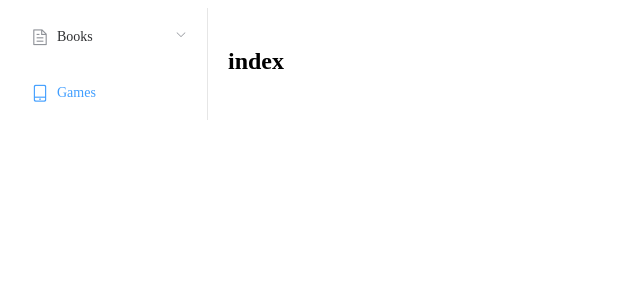
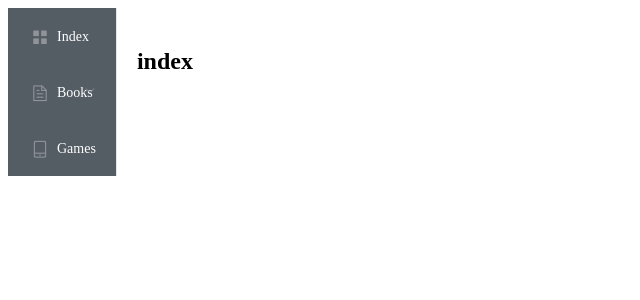
Before and after one commit to kev494/Library2, a Nuxt app in the folder library-app/: page / in a window 1280 px wide. Shown: the top 300 px of the page, without its empty margins (0-640 px from the left). Built offline with nearby package versions, Linux system fonts and the light colour scheme.

Commit message:
basic implementation of books and created pages

```diff
--- /dev/null
+++ b/library-app/components/Book.vue
@@ -0,0 +1,19 @@
+<template>
+    <el-card class="box-card">
+        <div slot="header" class="clearfix">
+            <span>{{ bookTitle }}</span>
+            <nuxt-link :to="'/books/' + id">
+                <el-button style="float: right; padding: 3px 0" type="text">Go to book</el-button>
+            </nuxt-link>
+        </div>
+        <div class="text item">
+            <p>{{ bookAuthor }}</p>
+            <p>{{ bookGenres }}</p>
+        </div>
+        </el-card>
+</template>
+<script>
+export default {
+  props: ["bookTitle", "bookAuthor", "bookGenres", "id"]
+};
+</script>
--- /dev/null
+++ b/library-app/components/Navigation.vue
@@ -0,0 +1,48 @@
+<template>
+    <el-aside width=auto>
+    <el-menu
+      class="el-menu-vertical"
+      @open="handleOpen"
+      @close="handleClose"
+      background-color="#545c64"
+      text-color="#fff"
+      active-text-color="#32CD32">
+      <el-menu-item index=0>
+          <i class="el-icon-menu"></i>
+          <span><router-link class="navbar-link" to="/">Index</router-link></span>
+      </el-menu-item>
+      <el-submenu index="1">
+        <template slot="title">
+          <i class="el-icon-document"></i>
+          <span>Books</span>
+        </template>
+          <el-menu-item index="1-1"><router-link class="navbar-link" to="/books">All books</router-link></el-menu-item>
+          <el-menu-item index="1-2"><router-link class="navbar-link" to="/genres">Genres</router-link></el-menu-item>
+          <el-menu-item index="1-3"><router-link class="navbar-link" to="/authors">Authors</router-link></el-menu-item>
+      </el-submenu>
+      <el-menu-item index="2">
+        <i class="el-icon-mobile-phone"></i>
+        <span>Games</span>
+      </el-menu-item>
+    </el-menu>
+    </el-aside>
+</template>
+<script>
+export default {
+  methods: {
+    handleOpen(key, keyPath) {
+      console.log(key, keyPath);
+    },
+    handleClose(key, keyPath) {
+      console.log(key, keyPath);
+    }
+  }
+};
+</script>
+<style scoped>
+.navbar-link {
+  text-decoration: none;
+  color: inherit;
+  font: inherit;
+}
+</style>
--- a/library-app/layouts/app.vue
+++ /dev/null
@@ -1,13 +0,0 @@
-<template>
-    <el-container>
-        <aside/>
-    </el-container>
-</template>
-<script>
-import aside from './aside/aside'
-export default {
-  components: {
-    aside
-  }
-}
-</script>
--- a/library-app/layouts/aside/aside.vue
+++ /dev/null
@@ -1,13 +0,0 @@
-<template>
-    <el-aside width="200px">
-        <navigation/>
-    </el-aside>
-</template>
-<script>
-import navigation from './navigation'
-export default {
-  component: {
-    navigation
-  }
-}
-</script>
--- a/library-app/layouts/aside/navigation.vue
+++ /dev/null
@@ -1,40 +0,0 @@
-<template>
-    <el-menu
-      default-active="2"
-      class="el-menu-vertical-demo"
-      @open="handleOpen"
-      @close="handleClose">
-      <el-submenu index="1">
-        <template slot="title">
-          <i class="el-icon-location"></i>
-          <span>Navigator One</span>
-        </template>
-        <el-menu-item-group title="Group One">
-          <el-menu-item index="1-1">item one</el-menu-item>
-          <el-menu-item index="1-2">item one</el-menu-item>
-        </el-menu-item-group>
-        <el-menu-item-group title="Group Two">
-          <el-menu-item index="1-3">item three</el-menu-item>
-        </el-menu-item-group>
-        <el-submenu index="1-4">
-          <template slot="title">item four</template>
-          <el-menu-item index="1-4-1">item one</el-menu-item>
-        </el-submenu>
-      </el-submenu>
-      <el-menu-item index="2">
-        <i class="el-icon-menu"></i>
-        <span>Navigator Two</span>
-      </el-menu-item>
-      <el-menu-item index="3" disabled>
-        <i class="el-icon-document"></i>
-        <span>Navigator Three</span>
-      </el-menu-item>
-      <el-menu-item index="4">
-        <i class="el-icon-setting"></i>
-        <span>Navigator Four</span>
-      </el-menu-item>
-    </el-menu>
-</template>
-<script>
-
-</script>
--- a/library-app/layouts/default.vue
+++ b/library-app/layouts/default.vue
@@ -1,38 +1,18 @@
 <template>
   <el-container>
-    <el-aside width=200px margin=2px>
-    <el-menu
-      default-active="2"
-      class="el-menu-vertical"
-      @open="handleOpen"
-      @close="handleClose">
-      <el-submenu index="1">
-        <template slot="title">
-          <i class="el-icon-document"></i>
-          <span>Books</span>
-        </template>
-          <el-menu-item index="1-1"><router-link to="/books">All books</router-link></el-menu-item>
-          <el-menu-item index="1-2">item one</el-menu-item>
-          <el-menu-item index="1-3">item three</el-menu-item>
-      </el-submenu>
-      <el-menu-item index="2">
-        <i class="el-icon-mobile-phone"></i>
-        <span>Games</span>
-      </el-menu-item>
-    </el-menu>
-    </el-aside>
+    <Navigation/>
     <el-main>
       <nuxt/>
     </el-main>
   </el-container>
 </template>
 <script>
-// import app from './app';
-// export default {
-//   component: {
-//     app
-//   }
-// }
+import Navigation from '~/components/Navigation';
+export default {
+  components: {
+    Navigation
+  }
+}
 </script>
-<style src="element-ui/lib/theme-chalk/index.css">
+<style>
 </style>
--- a/library-app/nuxt.config.js
+++ b/library-app/nuxt.config.js
@@ -27,7 +27,9 @@ module.exports = {
   plugins: [
     'plugins/element-ui'
   ],
-
+  css : [
+    'element-ui/lib/theme-chalk/index.css'
+  ],
 
   /*
   ** Customize the progress bar color
--- /dev/null
+++ b/library-app/pages/authors/index.vue
@@ -0,0 +1,10 @@
+<template>
+    <div>
+
+    </div>
+</template>
+<script>
+export default {
+
+};
+</script>
--- /dev/null
+++ b/library-app/pages/books/_id/index.vue
@@ -0,0 +1,5 @@
+<template>
+    <div>
+        {{$route.params.id}}
+    </div>
+</template>
--- a/library-app/pages/books/index.vue
+++ b/library-app/pages/books/index.vue
@@ -1,12 +1,33 @@
 <template>
-<div>
-
-</div>
-
+    <el-row>
+        <el-col :span="8" v-for="book in books" :key="book.id" :offset="index > 0 ? 2 : 0">
+            <Book :bookTitle="book.title"
+            :bookAuthor="book.author"
+            :bookGenres="book.genre"
+            :id="book.id"/>
+        </el-col>
+    </el-row>
 </template>
 <script>
+import Book from '~/components/Book'
 export default {
-
+    components : {
+        Book
+    },
+  asyncData() {
+    return new Promise((resolve, object) => {
+      setTimeout(() => {
+        resolve({
+          books: [ {
+            id: "1",
+            title: "test",
+            author: "test test",
+            genre: "fantasy"
+          }]
+        });
+      }, 1500);
+    });
+  }
 }
 </script>
 
--- /dev/null
+++ b/library-app/pages/genres/index.vue
@@ -0,0 +1,3 @@
+<template>
+    <div></div>
+</template>
--- a/library-app/plugins/element-ui.js
+++ b/library-app/plugins/element-ui.js
@@ -1,4 +1,4 @@
 import Vue from 'vue'
-const ElementUI = require('element-ui')
+import ElementUI from 'element-ui'
 const locale = require('element-ui/lib/locale/lang/en')
 Vue.use(ElementUI, { locale })
```
